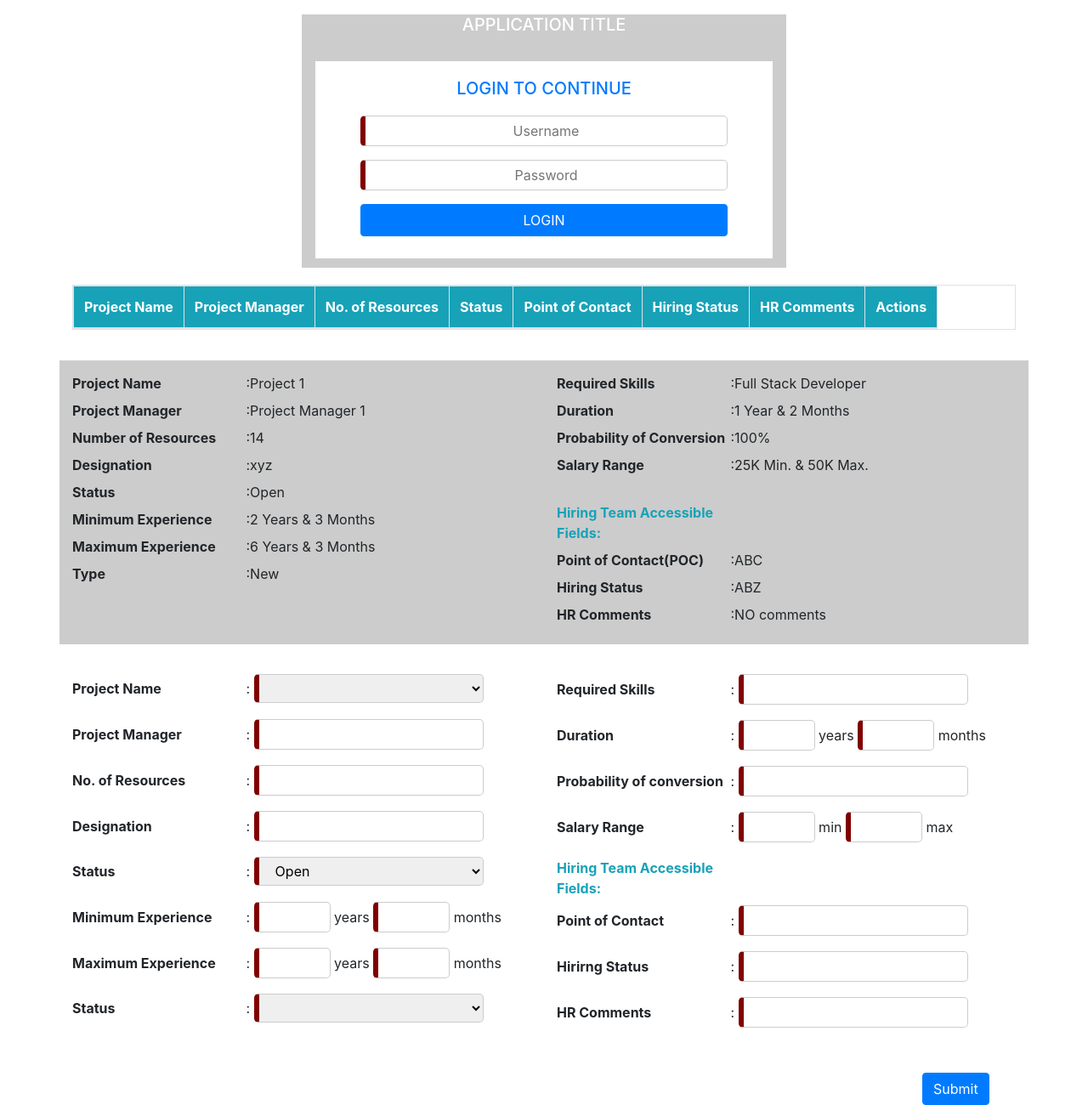
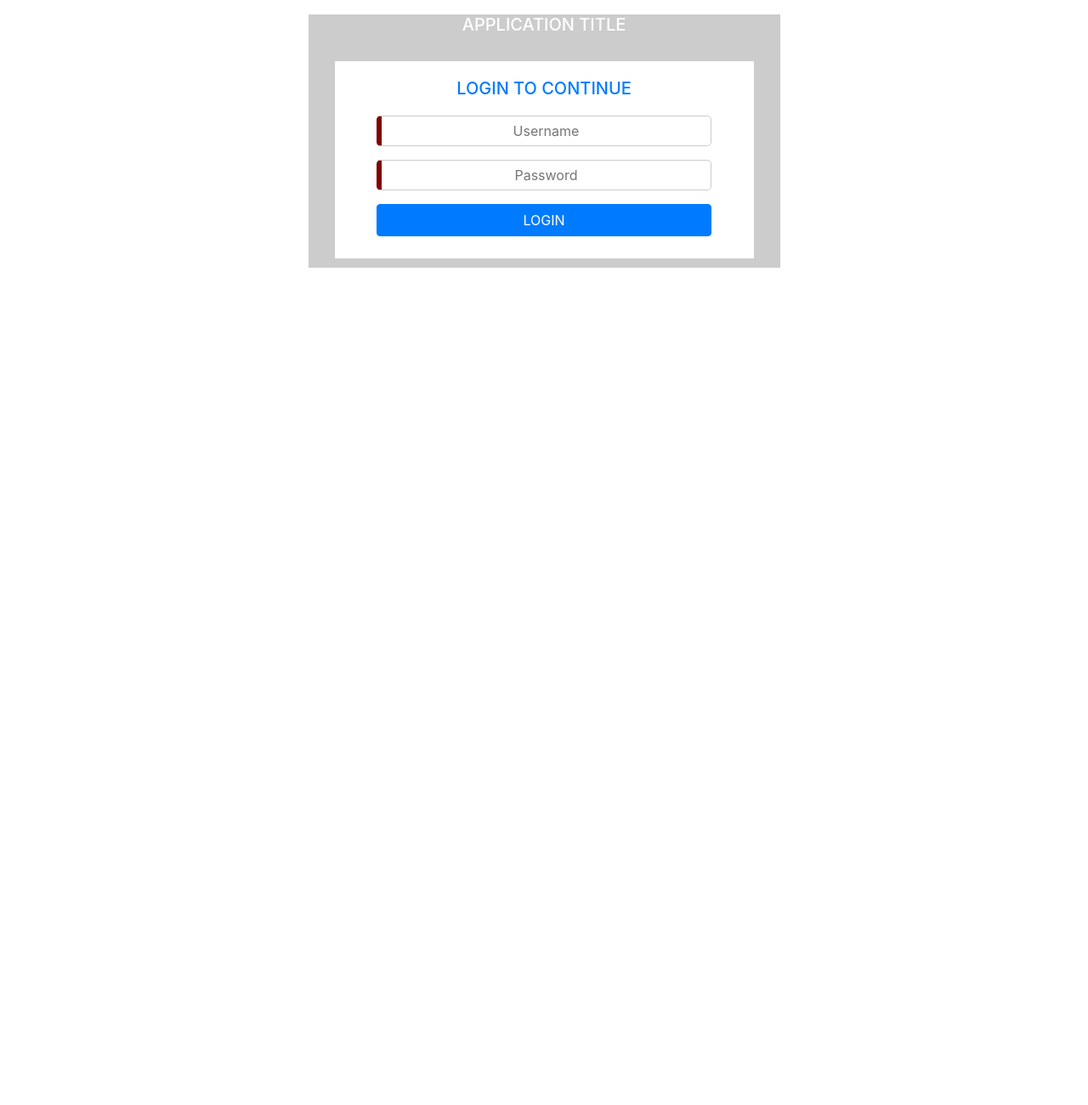
Before and after one commit to Oshin-3/bdfl-internship, a plain HTML site: page index.html in a window 1280 px wide. Shown: the part 3-1303 px from the top of the page at 85% size. After the commit the page ends 800 px from the top, so only its background shows below. Drawn offline with nearby package versions, Linux system fonts and the light colour scheme.

Commit message:
jquery module

```diff
--- a/css/styles.css
+++ b/css/styles.css
@@ -1,4 +1,4 @@
-.row-content{
+.containers{
 	margin: 20px;
 }
 
@@ -42,7 +42,7 @@ table th{
 	width: 200px;
 }
 
-.form-container{
+.inner-form{
 	padding: 15px;
 }
 
--- a/index.html
+++ b/index.html
@@ -15,12 +15,12 @@
 </head>
 <body>
 	<div class="container">
-		<div class="row row-content">
-			<div class="login-container col-12 col-sm-6 offset-sm-3">
+		<div class="row login-container col-12 col-sm-6 offset-sm-3 containers">
+			<div class=" col-12">
 				<h5 class="text-white">APPLICATION TITLE</h5>
 				<div class="login-content">
 					<h5 class="text-primary">LOGIN TO CONTINUE</h5>
-					<form>
+					<form class="login-form">
 						<div class="form-group">
 							<input type="text" name="username" id="username" class="form-input col-10 offset-1" placeholder="Username">
 						</div>
@@ -28,18 +28,19 @@
 							<input type="password" name="password" id="password" class="form-input col-10 offset-1" placeholder="Password">
 						</div>
 						<div class="form-group">
-							<input type="submit" name="submit" value="LOGIN" class="btn btn-primary col-10 offset-1">
+							<input type="submit" name="submit" value="LOGIN" class="btn btn-primary col-10 offset-1 login-btn">
 						</div>
 					</form>
 				</div>
 			</div>
 		</div>
 
-		<div class="row row-content">
-			<div class="table-container col-12 col-sm-12">
+		<div class="row table-container containers">
+			<div class=" col-12 col-sm-12">
 				<table class="table table-responsive table-striped table-bordered">
 					<thead class="bg-info text-white">
 						<tr>
+							<th>Request ID</th>
 							<th>Project Name</th>
 							<th>Project Manager</th>
 							<th>No. of Resources</th>
@@ -56,7 +57,7 @@
 			</div>
 		</div>
 
-		<div class="row row-content">
+		<div class="row containers">
 			<div class="details-container col-12 col-sm-6">
 				<label class="label">Project Name</label>
 				<label>:Project 1</label><br>
@@ -95,9 +96,9 @@
 		</div>
 
 
-		<form class="outer-form">
-			<div class="row row-content">
-				<div class="form-container col-sm-6">
+		<form class="form-container containers">
+			<div class="row">
+				<div class="inner-form col-sm-6">
 
 						<div class="form-group">
 							<label for="projectname" class="label">Project Name</label>
@@ -147,7 +148,7 @@
 						</div>
 				</div>
 
-				<div class="form-container col-sm-6">
+				<div class="inner-form col-sm-6">
 					<div class="form-group">
 							<label for="skills" class="label">Required Skills</label>
 							: <input type="text" name="skills" id="skills" class="form-input col-6">
@@ -188,5 +189,7 @@
 
 
 	</div>
+
+	<script type="text/javascript" src="js/index.js"></script>
 </body>
 </html>
--- /dev/null
+++ b/js/index.js
@@ -0,0 +1,30 @@
+$(function(){
+	function hideAll(){
+		$(".containers").hide();
+	}
+
+	//hideAll();
+
+	function showLogin(){
+		hideAll();
+		$(".login-container").show();
+	}
+
+	//showLogin();
+
+	function showTable(){
+		hideAll();
+		$(".table-container").show();
+	}
+
+	//showTable();
+
+	function showForm(){
+		hideAll();
+		$(".form-container").show();
+	}
+
+	//showForm();
+
+	showLogin();
+});
```
Also changed, not shown: screenshots/screenshot.png (added).
